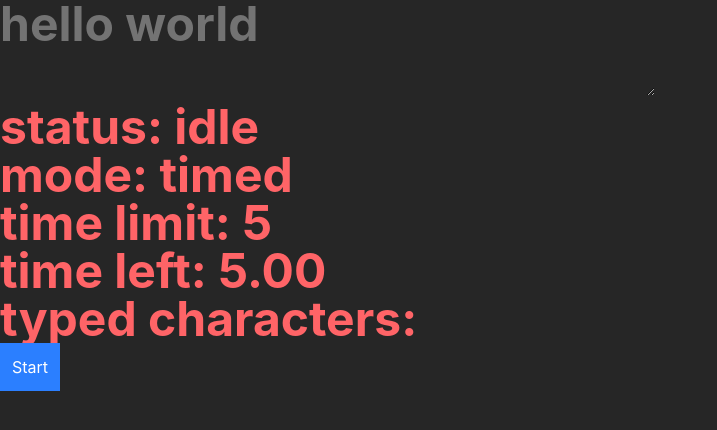
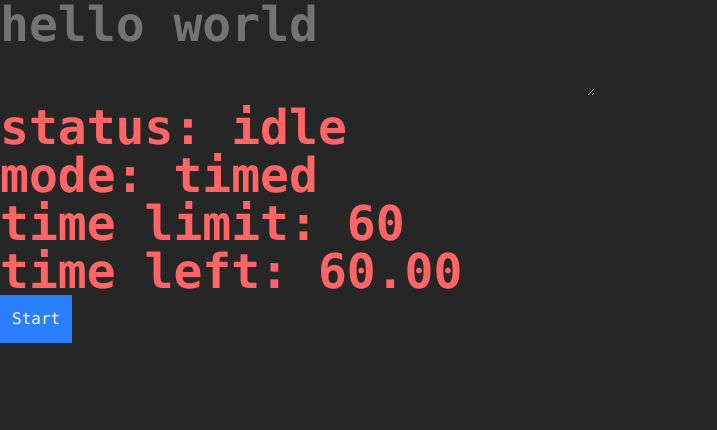
Before and after one commit to aservin6/typing-test, a React (Vite) app: page / in a window 1280 px wide. Shown: the top 430 px of the page, without its empty margins (0-717 px from the left). Built offline with nearby package versions, Linux system fonts and the light colour scheme.

Commit message:
testing word display methods

```diff
--- a/src/components/TypingTest.tsx
+++ b/src/components/TypingTest.tsx
@@ -1,18 +1,13 @@
-import {
-  useEffect,
-  useMemo,
-  useState,
-  type ChangeEvent,
-  type KeyboardEvent,
-} from "react";
+import { useEffect, useMemo, useState } from "react";
 import { TimedMode } from "../core/engine/modes/TimedMode";
 import { TypingEngine } from "../core/engine/TypingEngine";
 
 const text = "hello world";
 const textArray = text.split("");
+
 export function TypingTest() {
   const engine = useMemo(() => {
-    return new TypingEngine(text, new TimedMode(5000));
+    return new TypingEngine(text, new TimedMode(60000));
   }, []);
 
   const timeLimit = engine.getTimeLimit();
@@ -24,27 +19,49 @@ export function TypingTest() {
     setState({ ...engine.getState() });
   }
 
-  function handleInput(e: ChangeEvent<HTMLTextAreaElement>) {
-    engine.handleCharacter(e.target.value);
+  function handleInput(e: React.KeyboardEvent<HTMLTextAreaElement>) {
+    if (
+      e.ctrlKey ||
+      e.altKey ||
+      e.metaKey ||
+      e.shiftKey ||
+      e.key === "Escape"
+    ) {
+      return;
+    } else if (e.key === "Backspace") {
+      engine.handleBackspace();
+      setState({ ...engine.getState() });
+    } else {
+      engine.handleCharacter(e.key);
       setState({ ...engine.getState() });
     }
 
+    console.log(state.typedCharacters);
+  }
+
+  function displayWords() {}
+
   useEffect(() => {
+    if (state.status === "running") {
       const interval = setInterval(() => {
         engine.checkTime();
         setState({ ...engine.getState() });
       }, 100);
 
       return () => clearInterval(interval);
-  }, [engine]);
+    }
+  }, [engine, state.status]);
 
   return (
-    <div className="min-h-screen bg-neutral-800">
-      <div className="relative text-red-400 font-bold text-5xl">
-        <textarea onChange={handleInput} className="relative z-50"></textarea>
+    <div className="min-h-screen bg-neutral-800 font-mono">
+      <div className="relative font-bold text-5xl">
+        <textarea
+          onKeyDown={handleInput}
+          className="relative text-transparent z-50"
+        ></textarea>
         <div className="absolute top-0 left-0 text-neutral-500">
-          {textArray.map((char: string) => {
-            return <span>{char}</span>;
+          {textArray.map((c, i) => {
+            return <span>{c}</span>;
           })}
         </div>
       </div>
@@ -63,13 +80,6 @@ export function TypingTest() {
         {timeLimit &&
           (timeLimit / 1000 - engine.getElapsedTime() / 1000).toFixed(2)}
       </div>
-      <div className="text-red-400 font-bold text-5xl">
-        typed characters:{" "}
-        {state.typedCharacters.map((c) => {
-          return <div>{c.char}</div>;
-        })}
-      </div>
-
       <button
         onClick={handleStart}
         className="bg-blue-500 p-3 text-white cursor-pointer"
```
Lines whose indentation alone changed are shown as unchanged.
